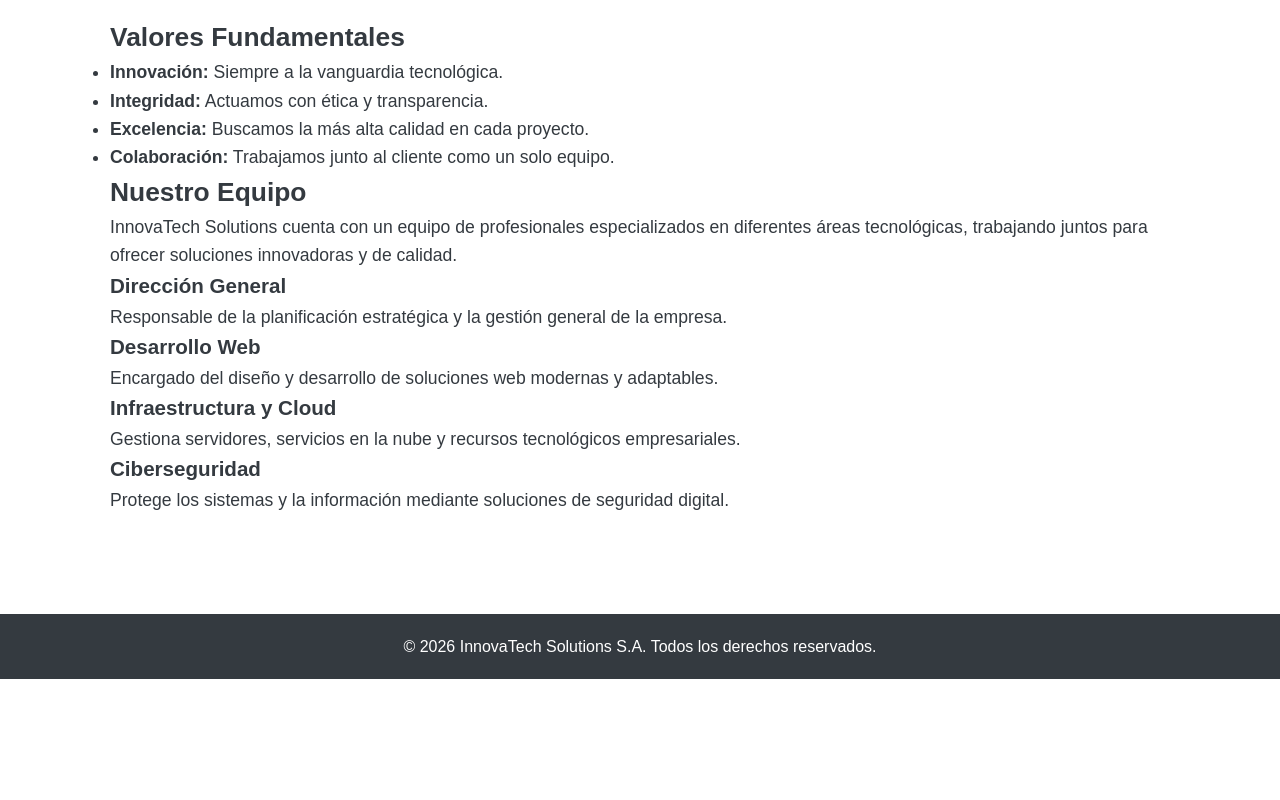
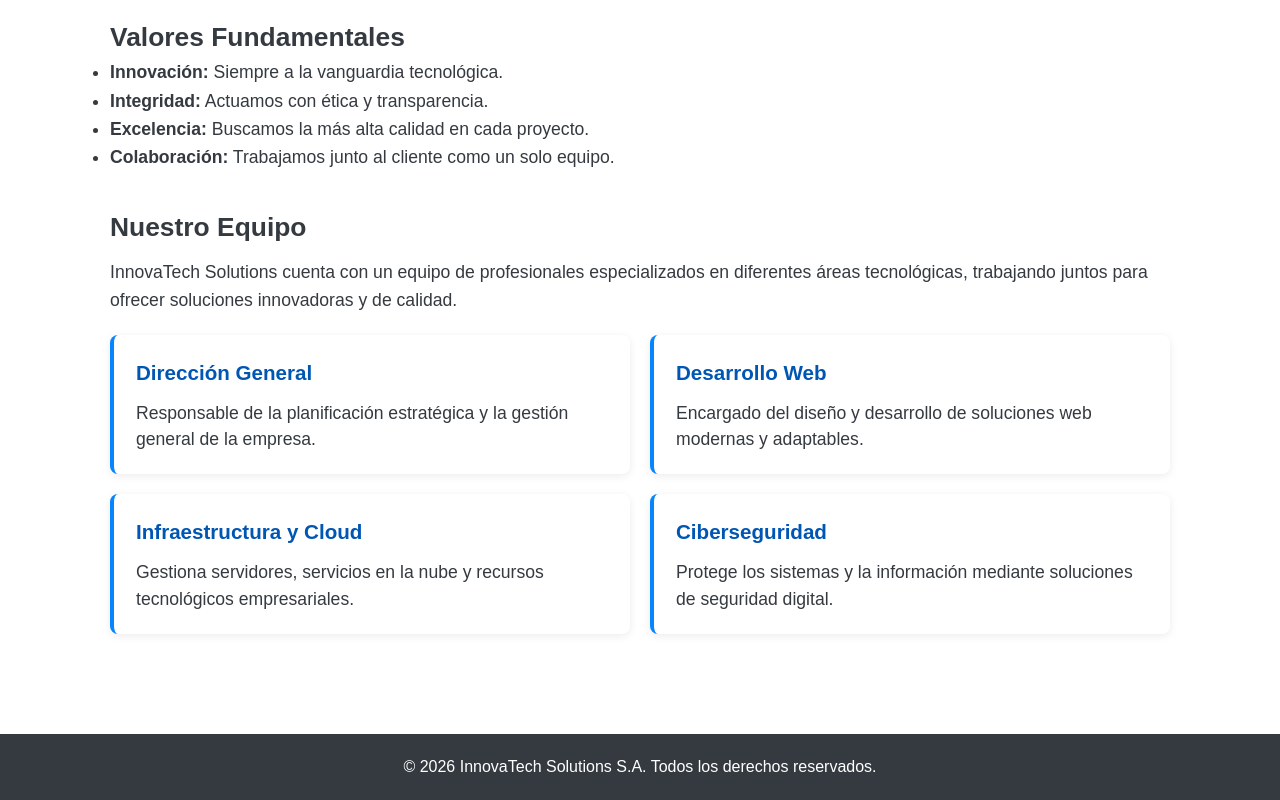
Before and after one commit to jromeroi-design/InnovaTech-Solutions-S.A, a plain HTML site: page nosotros.html in a window 1280 px wide. Shown: the part 539-1339 px from the top of the page. Before the commit the page ends 1218 px from the top, so only its background shows below. Drawn offline with Linux system fonts and the light colour scheme.

Commit message:
ACTUALIZAR CSS

```diff
--- a/assets/css/style.css
+++ b/assets/css/style.css
@@ -544,3 +544,51 @@ footer {
         gap: 15px;
     }
 }
+.team-section {
+    margin-top: 35px;
+    margin-bottom: 40px;
+}
+
+.team-section h2 {
+    margin-bottom: 10px;
+}
+
+.team-intro {
+    margin-bottom: 20px;
+    line-height: 1.6;
+}
+
+.team-grid {
+    display: grid;
+    grid-template-columns: repeat(2, 1fr);
+    gap: 20px;
+}
+
+.team-card {
+    background-color: #ffffff;
+    padding: 22px;
+    border-left: 4px solid #0785ff;
+    border-radius: 8px;
+    box-shadow: 0 2px 8px rgba(0, 0, 0, 0.08);
+    transition: transform 0.3s ease, box-shadow 0.3s ease;
+}
+
+.team-card:hover {
+    transform: translateY(-5px);
+    box-shadow: 0 5px 15px rgba(0, 0, 0, 0.12);
+}
+
+.team-card h3 {
+    color: #0056b3;
+    margin-bottom: 10px;
+}
+
+.team-card p {
+    line-height: 1.5;
+}
+
+@media (max-width: 768px) {
+    .team-grid {
+        grid-template-columns: 1fr;
+    }
+}
```
